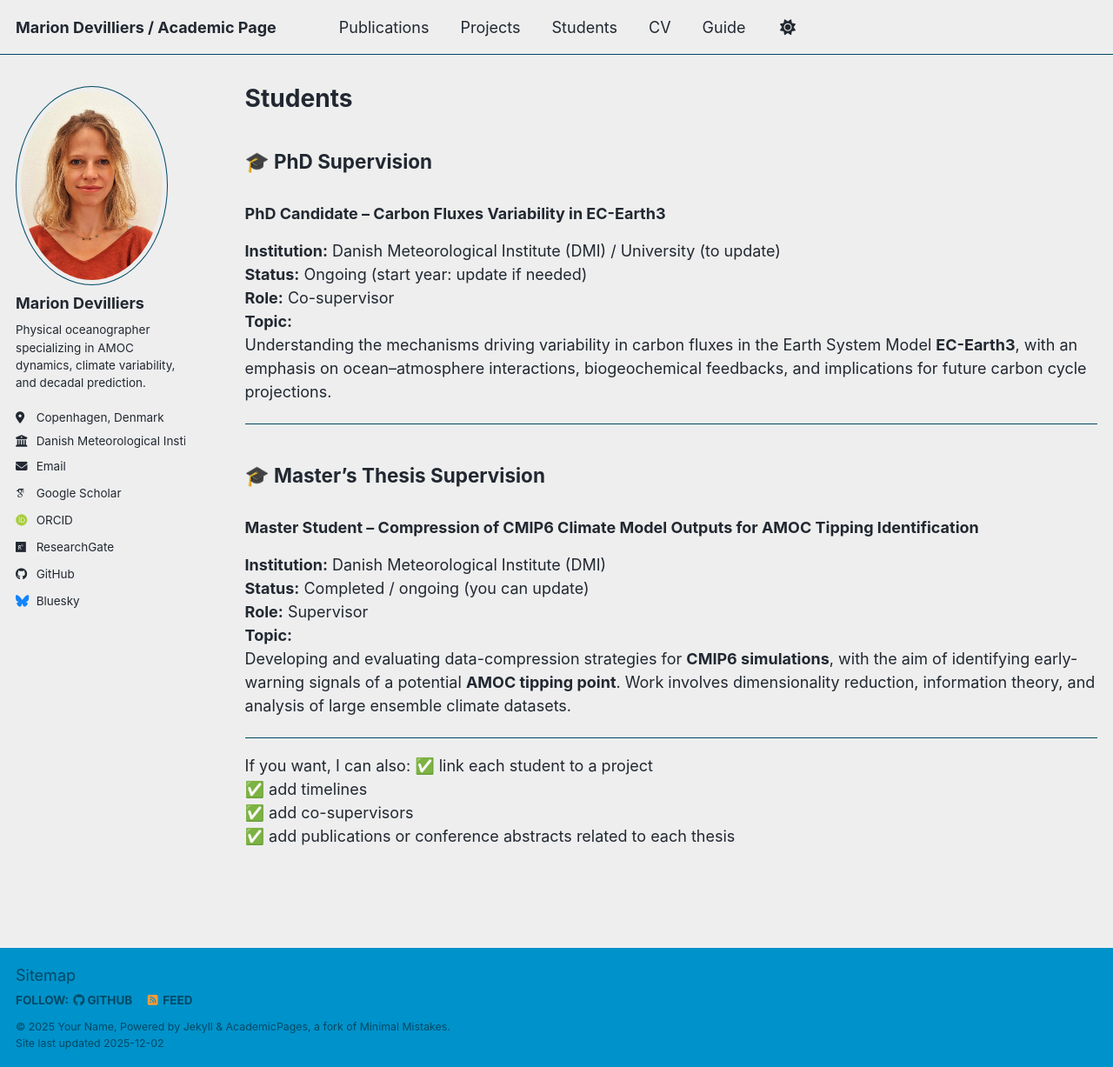
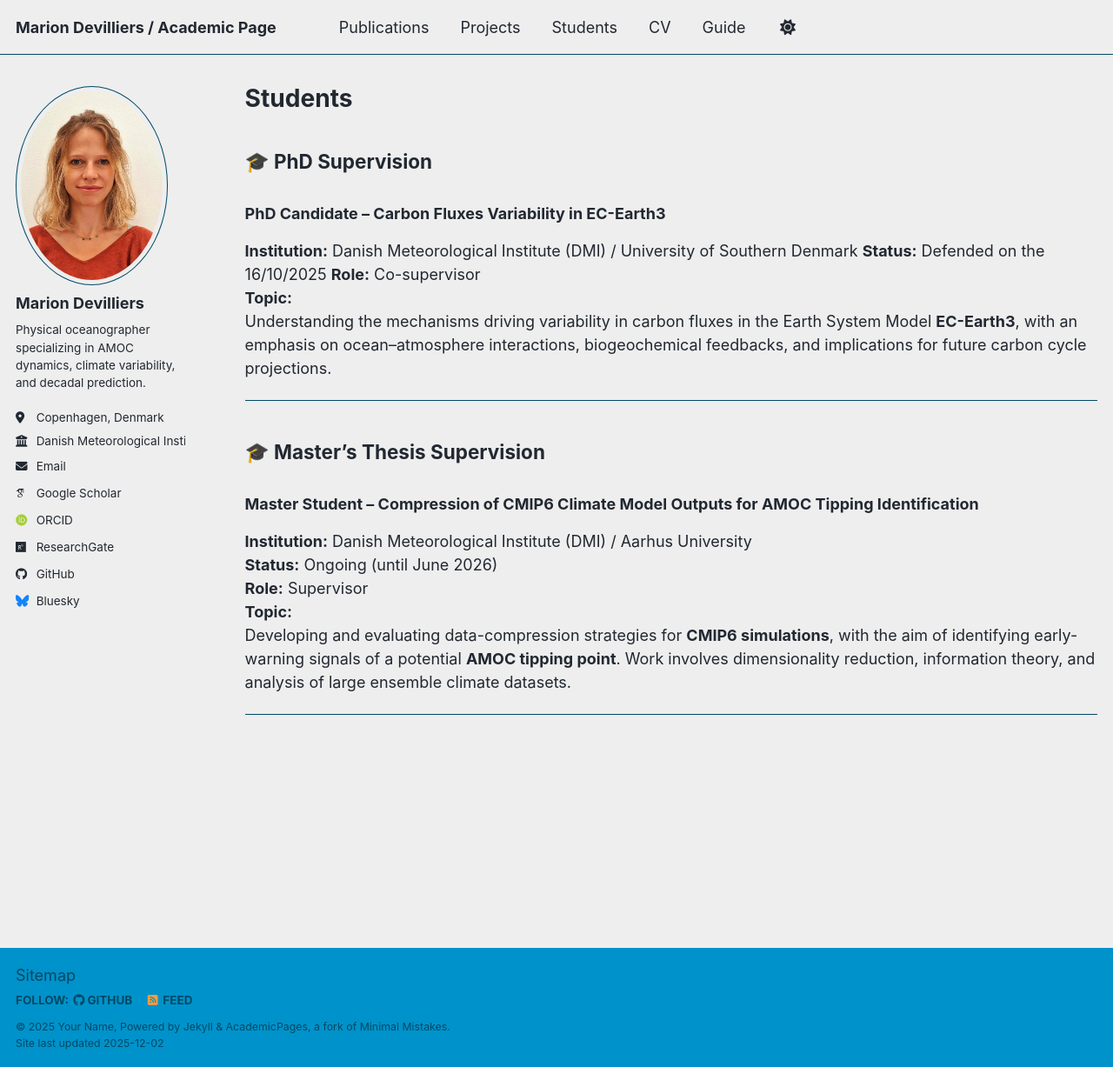
Before and after one commit to mariondevilliers/mariondevilliers.github.io, a Jekyll site: the page built from _students/test-student.md, in a window 1280 px wide and 1227 px high. Shown: the whole window at 87% size. Built offline with Jekyll 4.4.1, drawn with Linux system fonts in a browser that asks for light colours; some web fonts are replaced; a script bundle is joined from its source files by our own code; library files that are not in the unit come from our copies.

Commit message:
Update test-student.md

```diff
--- a/_students/test-student.md
+++ b/_students/test-student.md
@@ -8,8 +8,8 @@
 ## 🎓 PhD Supervision
 
 ### **PhD Candidate – Carbon Fluxes Variability in EC-Earth3**
-**Institution:** Danish Meteorological Institute (DMI) / University (to update)
-**Status:** Ongoing (start year: update if needed)
+**Institution:** Danish Meteorological Institute (DMI) / University of Southern Denmark
+**Status:** Defended on the 16/10/2025
 **Role:** Co-supervisor
 **Topic:**
 Understanding the mechanisms driving variability in carbon fluxes in the Earth System Model **EC-Earth3**, with an emphasis on ocean–atmosphere interactions, biogeochemical feedbacks, and implications for future carbon cycle projections.
@@ -19,16 +19,10 @@
 ## 🎓 Master’s Thesis Supervision
 
 ### **Master Student – Compression of CMIP6 Climate Model Outputs for AMOC Tipping Identification**
-**Institution:** Danish Meteorological Institute (DMI)
-**Status:** Completed / ongoing (you can update)
+**Institution:** Danish Meteorological Institute (DMI) / Aarhus University
+**Status:** Ongoing (until June 2026)
 **Role:** Supervisor
 **Topic:**
 Developing and evaluating data-compression strategies for **CMIP6 simulations**, with the aim of identifying early-warning signals of a potential **AMOC tipping point**. Work involves dimensionality reduction, information theory, and analysis of large ensemble climate datasets.
 
 ---
-
-If you want, I can also:
-✅ link each student to a project
-✅ add timelines
-✅ add co-supervisors
-✅ add publications or conference abstracts related to each thesis
```
